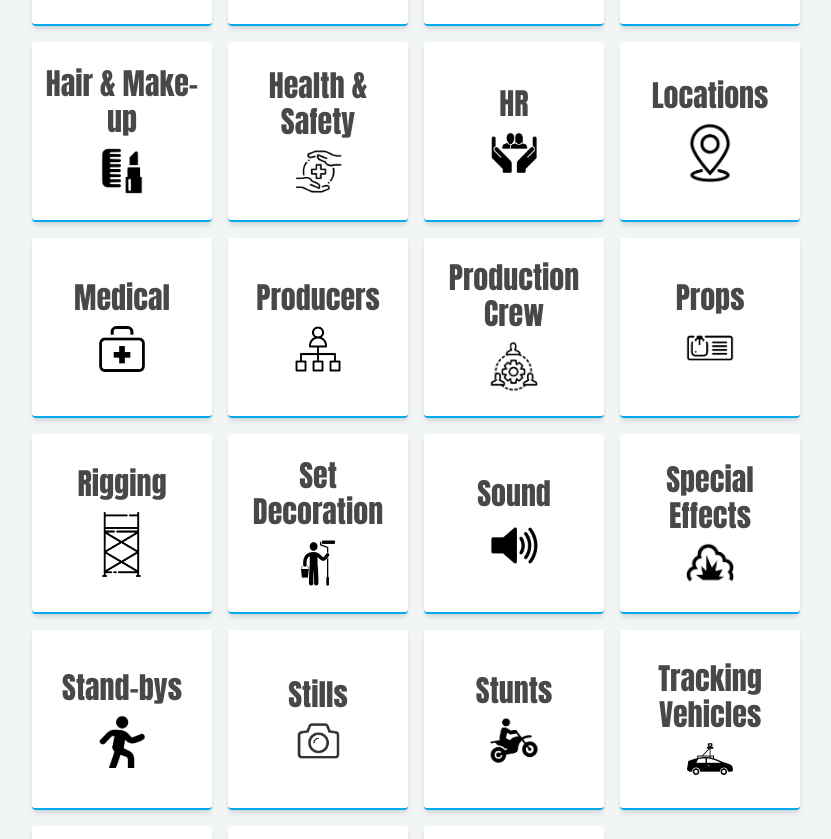
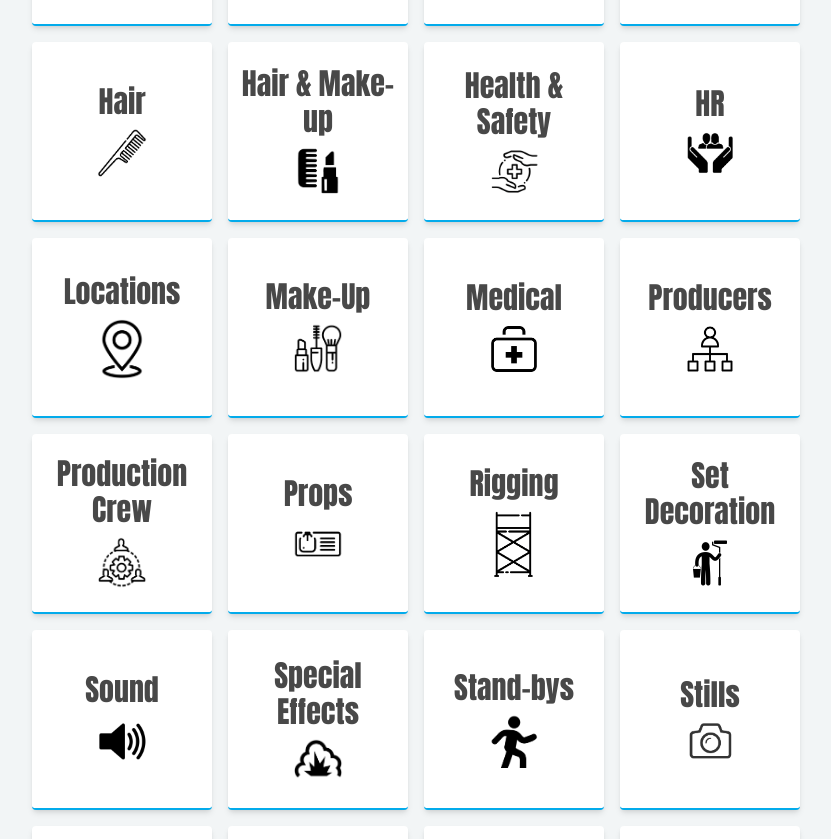
Before and after one commit to sdbxsdb/we-are-crew, a Next.js app: page /I-need-crew/depts in a window 1280 px wide. Shown: the part 1239-2078 px from the top of the page, without its empty margins (224-1055 px from the left). Built offline with nearby package versions, Linux system fonts and the light colour scheme; no server answers.

Commit message:
added depts

```diff
--- a/components/FilteredDept.js
+++ b/components/FilteredDept.js
@@ -22,10 +22,12 @@ const deptList = [
   { dept: "Editoral & Post", imgUrl: "../../../images/icons/editorial.png" },
   { dept: "Electrical", imgUrl: "../../../images/icons/electrical.png" },
   { dept: "Grip", imgUrl: "../../../images/icons/grip.png" },
+  { dept: "Hair", imgUrl: "../../../images/icons/hair.png" },
   { dept: "Hair & Make-up", imgUrl: "../../../images/icons/hairMakeUp.png" },
   { dept: "Health & Safety", imgUrl: "../../../images/icons/healthSafety.png" },
   { dept: "HR", imgUrl: "../../../images/icons/hr.png" },
   { dept: "Locations", imgUrl: "../../../images/icons/locations.png" },
+  { dept: "Make-Up", imgUrl: "../../../images/icons/makeup.png" },
   { dept: "Medical", imgUrl: "../../../images/icons/medical.png" },
   { dept: "Producers", imgUrl: "../../../images/icons/producer.png" },
   { dept: "Production Crew", imgUrl: "../../../images/icons/production.png" },
```
Also changed, not shown: public/images/icons/hair.png (added), public/images/icons/makeup.png (added).
